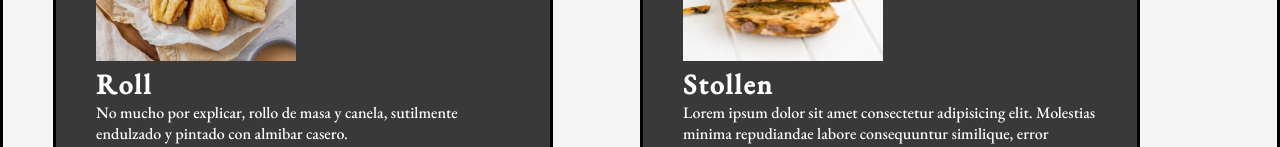
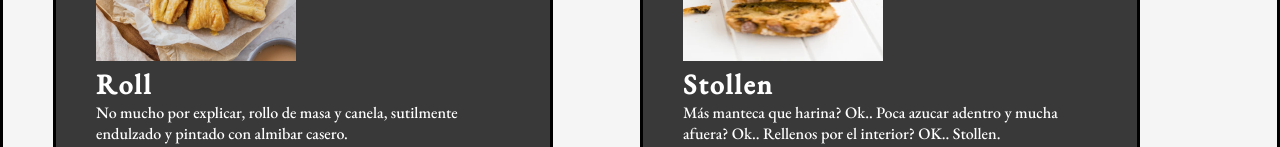
Before and after one commit to AlanKempf/Preentrega3-AlanKempf, a plain HTML site: page secciones/menu.html in a window 1280 px wide. Shown: the part 805-952 px from the top of the page. Drawn offline with nearby package versions, Linux system fonts and the light colour scheme.

Commit message:
modificacion menu

```diff
--- a/secciones/menu.html
+++ b/secciones/menu.html
@@ -42,7 +42,7 @@
                     <div class="box">
                         <img class="img-menu" src="../img/depositphotos_84738192-stock-photo-christmas-stollen.jpg" alt="brownnie">
                         <h3 class="titulo-menu">Stollen</h3>
-                        <p class="texto-menu">Lorem ipsum dolor sit amet consectetur adipisicing elit. Molestias minima repudiandae labore consequuntur similique, error inventore.</h2>
+                        <p class="texto-menu">Más manteca que harina? Ok.. Poca azucar adentro y mucha afuera? Ok.. Rellenos por el interior? OK.. Stollen.</h2>
                     </div>
 
             </section>
```
